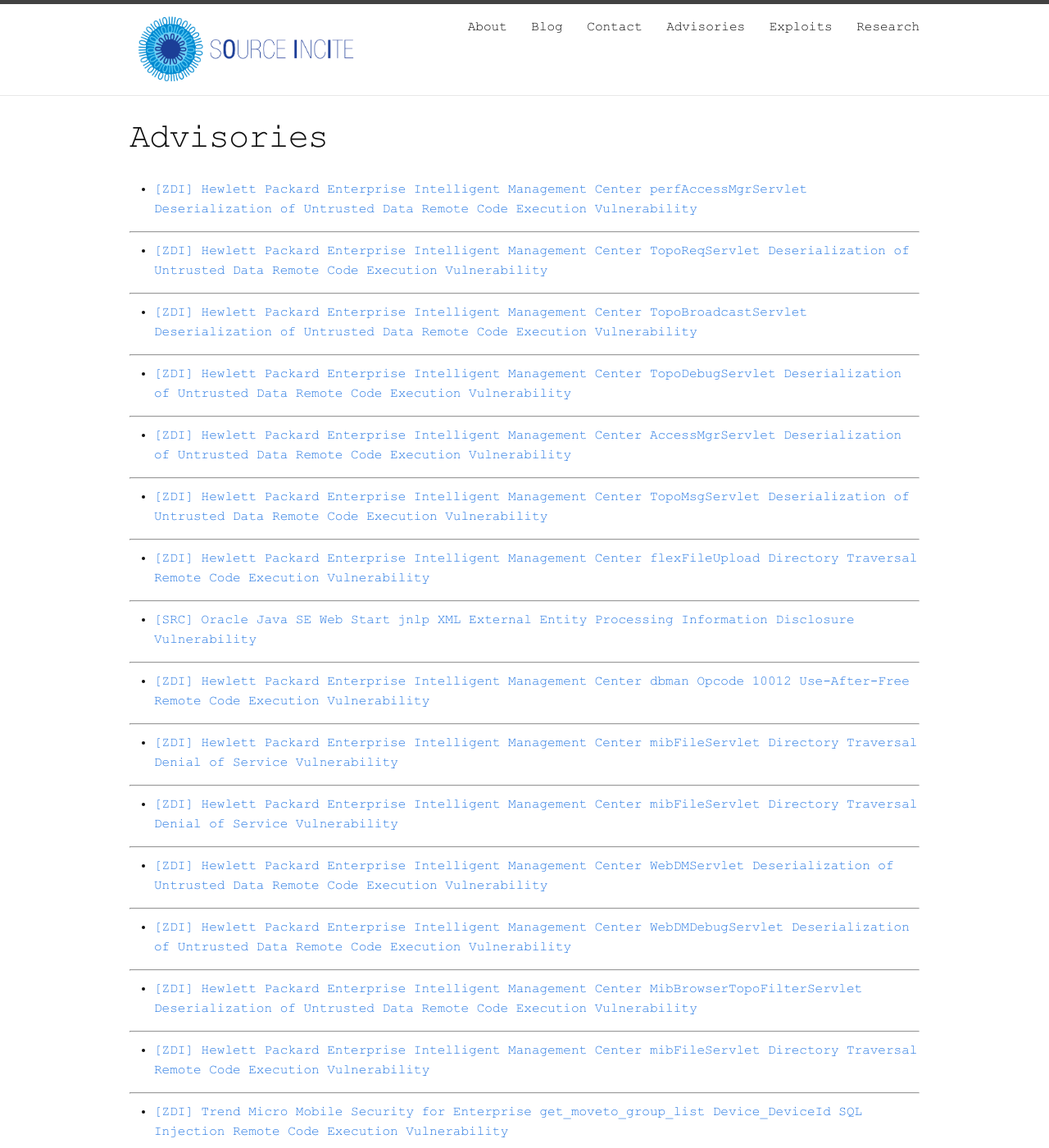
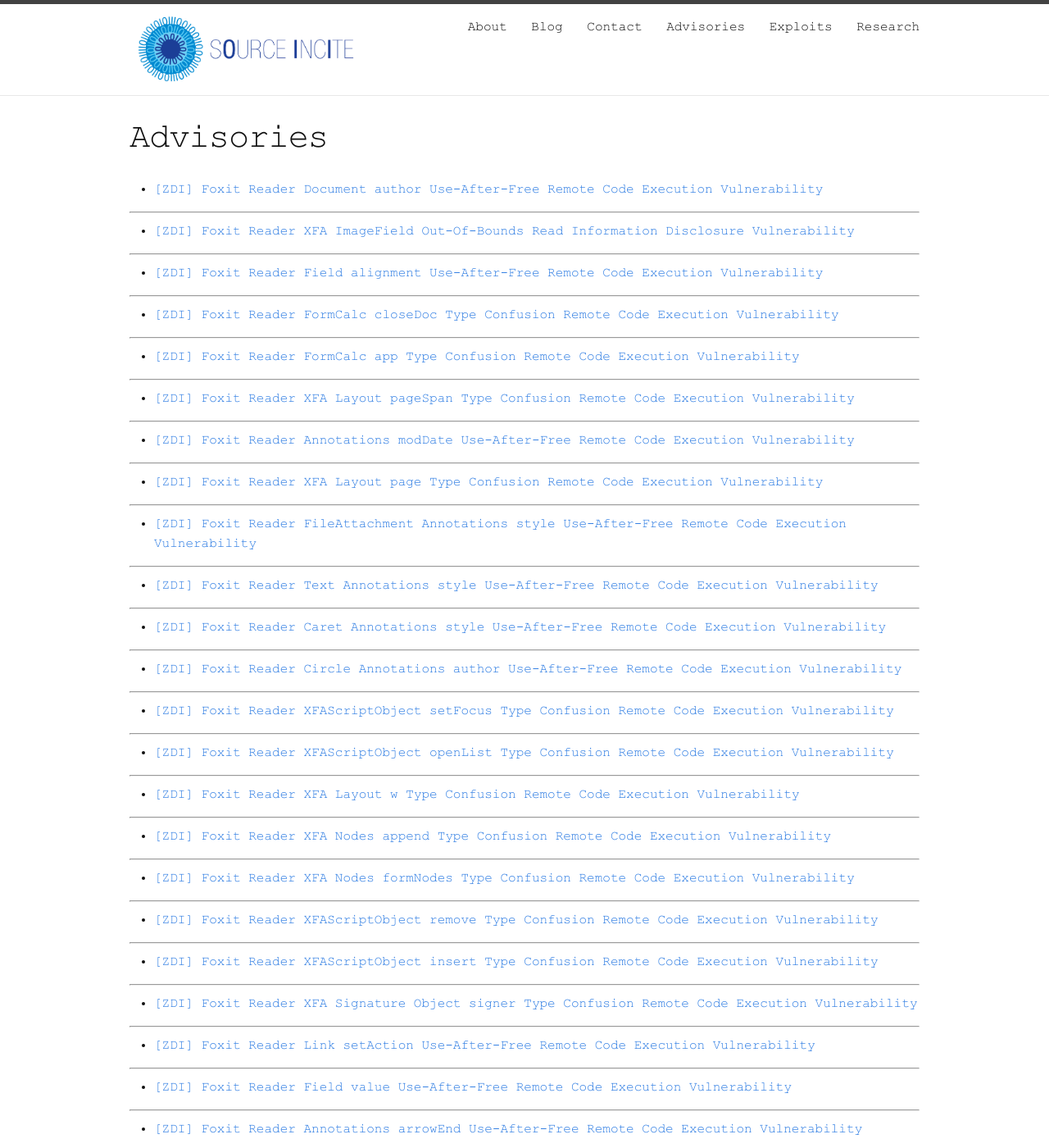
Before and after one commit to sourceincite/sourceincite.github.io, a Jekyll site: the page built from advisories/index.md, in a window 1280 px wide and 1400 px high. Shown: the whole window at 82% size. Built offline with Jekyll 4.4.1, drawn with Linux system fonts in a browser that asks for light colours.

Commit message:
foxits bugs released

```diff
--- a/advisories/index.md
+++ b/advisories/index.md
@@ -4,6 +4,98 @@
 permalink: /advisories/
 ---
 
+* [[ZDI] Foxit Reader Document author Use-After-Free Remote Code Execution Vulnerability](http://www.zerodayinitiative.com/advisories/ZDI-17-892/)
+
+---
+
+* [[ZDI] Foxit Reader XFA ImageField Out-Of-Bounds Read Information Disclosure Vulnerability](http://www.zerodayinitiative.com/advisories/ZDI-17-891/)
+
+---
+
+* [[ZDI] Foxit Reader Field alignment Use-After-Free Remote Code Execution Vulnerability](http://www.zerodayinitiative.com/advisories/ZDI-17-888/)
+
+---
+
+* [[ZDI] Foxit Reader FormCalc closeDoc Type Confusion Remote Code Execution Vulnerability](http://www.zerodayinitiative.com/advisories/ZDI-17-883/)
+
+---
+
+* [[ZDI] Foxit Reader FormCalc app Type Confusion Remote Code Execution Vulnerability](http://www.zerodayinitiative.com/advisories/ZDI-17-882/)
+
+---
+
+* [[ZDI] Foxit Reader XFA Layout pageSpan Type Confusion Remote Code Execution Vulnerability](http://www.zerodayinitiative.com/advisories/ZDI-17-881/)
+
+---
+
+* [[ZDI] Foxit Reader Annotations modDate Use-After-Free Remote Code Execution Vulnerability](http://www.zerodayinitiative.com/advisories/ZDI-17-880/)
+
+---
+
+* [[ZDI] Foxit Reader XFA Layout page Type Confusion Remote Code Execution Vulnerability](http://www.zerodayinitiative.com/advisories/ZDI-17-879/)
+
+---
+
+* [[ZDI] Foxit Reader FileAttachment Annotations style Use-After-Free Remote Code Execution Vulnerability](http://www.zerodayinitiative.com/advisories/ZDI-17-878/)
+
+---
+
+* [[ZDI] Foxit Reader Text Annotations style Use-After-Free Remote Code Execution Vulnerability](http://www.zerodayinitiative.com/advisories/ZDI-17-877/)
+
+---
+
+* [[ZDI] Foxit Reader Caret Annotations style Use-After-Free Remote Code Execution Vulnerability](http://www.zerodayinitiative.com/advisories/ZDI-17-876/)
+
+---
+
+* [[ZDI] Foxit Reader Circle Annotations author Use-After-Free Remote Code Execution Vulnerability](http://www.zerodayinitiative.com/advisories/ZDI-17-875/)
+
+---
+
+* [[ZDI] Foxit Reader XFAScriptObject setFocus Type Confusion Remote Code Execution Vulnerability](http://www.zerodayinitiative.com/advisories/ZDI-17-874/)
+
+---
+
+* [[ZDI] Foxit Reader XFAScriptObject openList Type Confusion Remote Code Execution Vulnerability](http://www.zerodayinitiative.com/advisories/ZDI-17-873/)
+
+---
+
+* [[ZDI] Foxit Reader XFA Layout w Type Confusion Remote Code Execution Vulnerability](http://www.zerodayinitiative.com/advisories/ZDI-17-872/)
+
+---
+
+* [[ZDI] Foxit Reader XFA Nodes append Type Confusion Remote Code Execution Vulnerability](http://www.zerodayinitiative.com/advisories/ZDI-17-871/)
+
+---
+
+* [[ZDI] Foxit Reader XFA Nodes formNodes Type Confusion Remote Code Execution Vulnerability](http://www.zerodayinitiative.com/advisories/ZDI-17-870/)
+
+---
+
+* [[ZDI] Foxit Reader XFAScriptObject remove Type Confusion Remote Code Execution Vulnerability](http://www.zerodayinitiative.com/advisories/ZDI-17-869/)
+
+---
+
+* [[ZDI] Foxit Reader XFAScriptObject insert Type Confusion Remote Code Execution Vulnerability](http://www.zerodayinitiative.com/advisories/ZDI-17-868/)
+
+---
+
+* [[ZDI] Foxit Reader XFA Signature Object signer Type Confusion Remote Code Execution Vulnerability](http://www.zerodayinitiative.com/advisories/ZDI-17-867/)
+
+---
+
+* [[ZDI] Foxit Reader Link setAction Use-After-Free Remote Code Execution Vulnerability](http://www.zerodayinitiative.com/advisories/ZDI-17-861/)
+
+---
+
+* [[ZDI] Foxit Reader Field value Use-After-Free Remote Code Execution Vulnerability](http://www.zerodayinitiative.com/advisories/ZDI-17-860/)
+
+---
+
+* [[ZDI] Foxit Reader Annotations arrowEnd Use-After-Free Remote Code Execution Vulnerability](http://www.zerodayinitiative.com/advisories/ZDI-17-859/)
+
+---
+
 * [[ZDI] Hewlett Packard Enterprise Intelligent Management Center perfAccessMgrServlet Deserialization of Untrusted Data Remote Code Execution Vulnerability](http://www.zerodayinitiative.com/advisories/ZDI-17-855/)
 
 ---
```
